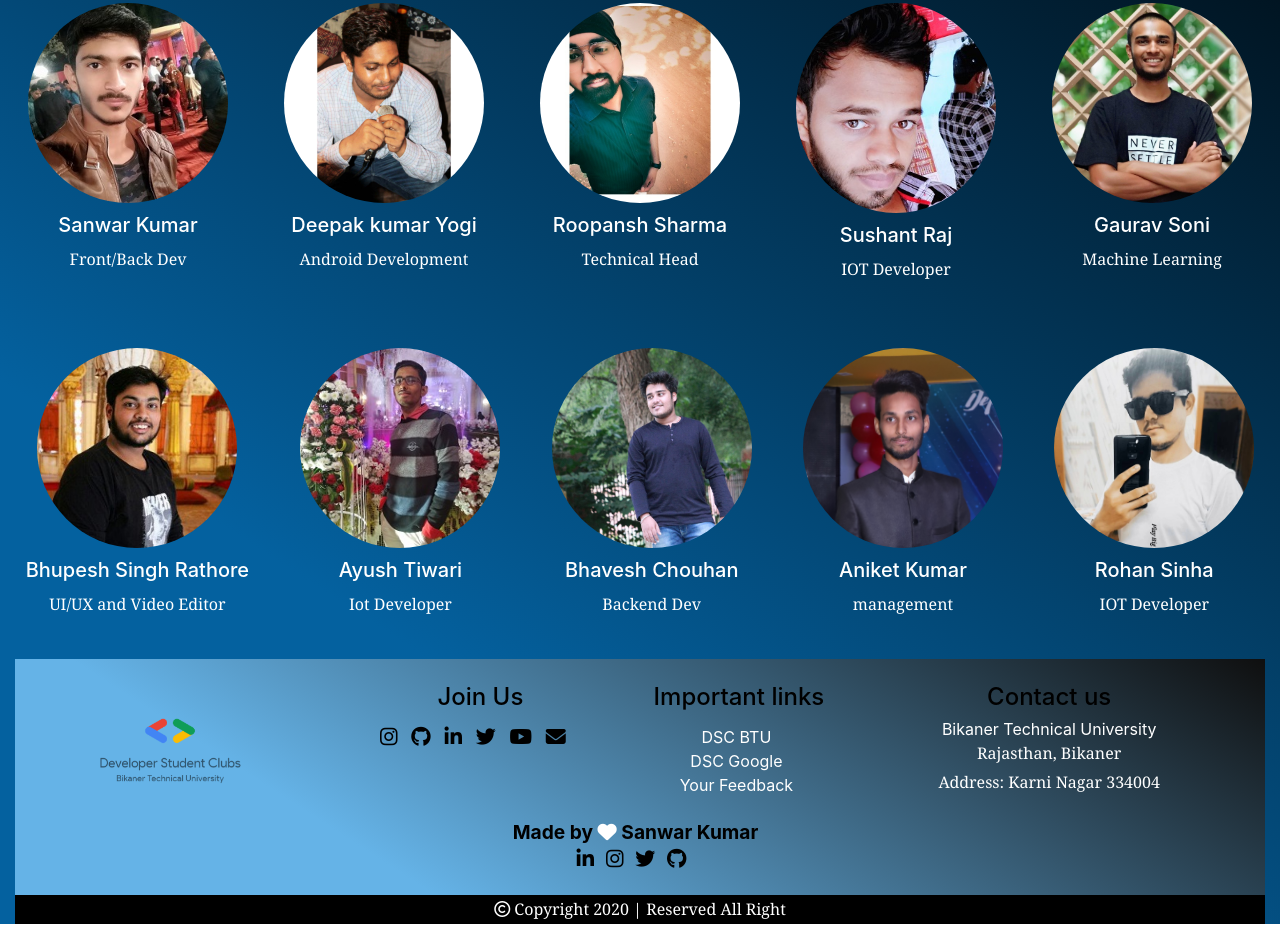
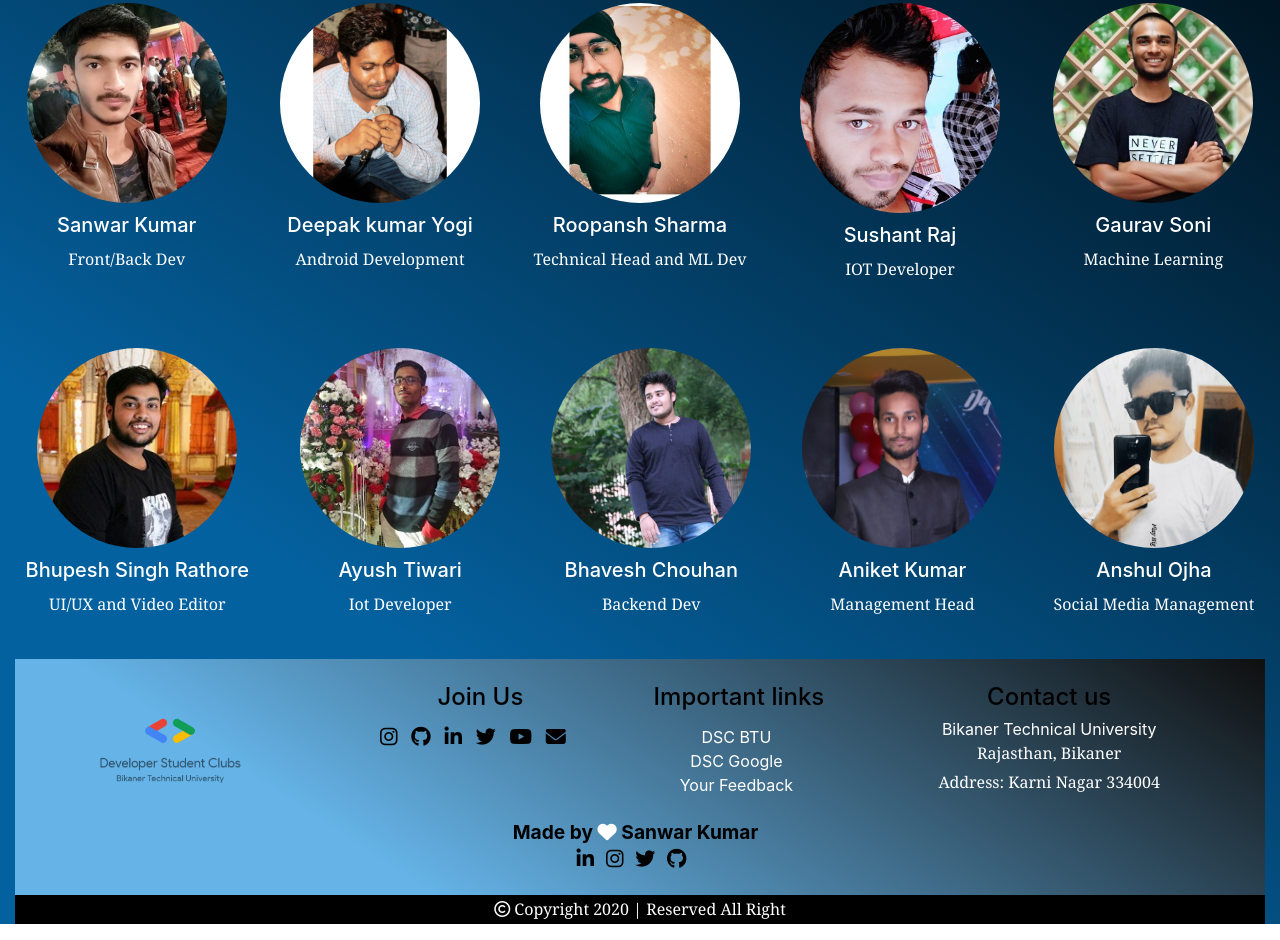
Before and after one commit to Champion8952/sanwarwebsite.github.io, a plain HTML site: page index.html in a window 1280 px wide. Shown: the part 3713-4653 px from the top of the page. Drawn offline with nearby package versions, Linux system fonts and the light colour scheme.

Commit message:
some more changes

```diff
--- a/index.html
+++ b/index.html
@@ -408,7 +408,7 @@
         <div class="image-content mt-4 mt-md-0">
           <img src="./img/roopeshshrm.jpg" alt="">
           <h5>Roopansh Sharma</h5>
-          <p>Technical Head</p>
+          <p>Technical Head and ML Dev</p>
         </div>
       </div>
       <div class="col-md-auto">
@@ -454,15 +454,15 @@
         <div class="image-content mt-4 mt-md-0">
           <img src="./img/aniket.jpg" alt="">
           <h5>Aniket Kumar</h5>
-          <p>management</p>
+          <p>Management Head</p>
         </div>
       </div>
 
       <div class="col-md-auto">
         <div class="image-content mt-4 mt-md-0">
           <img src="./img/IMG_20200927_115744.jpg" alt="">
-          <h5>Rohan Sinha</h5>
-          <p>IOT Developer</p>
+          <h5>Anshul Ojha</h5>
+          <p>Social Media Management</p>
         </div>
       </div>
     </div>
```
